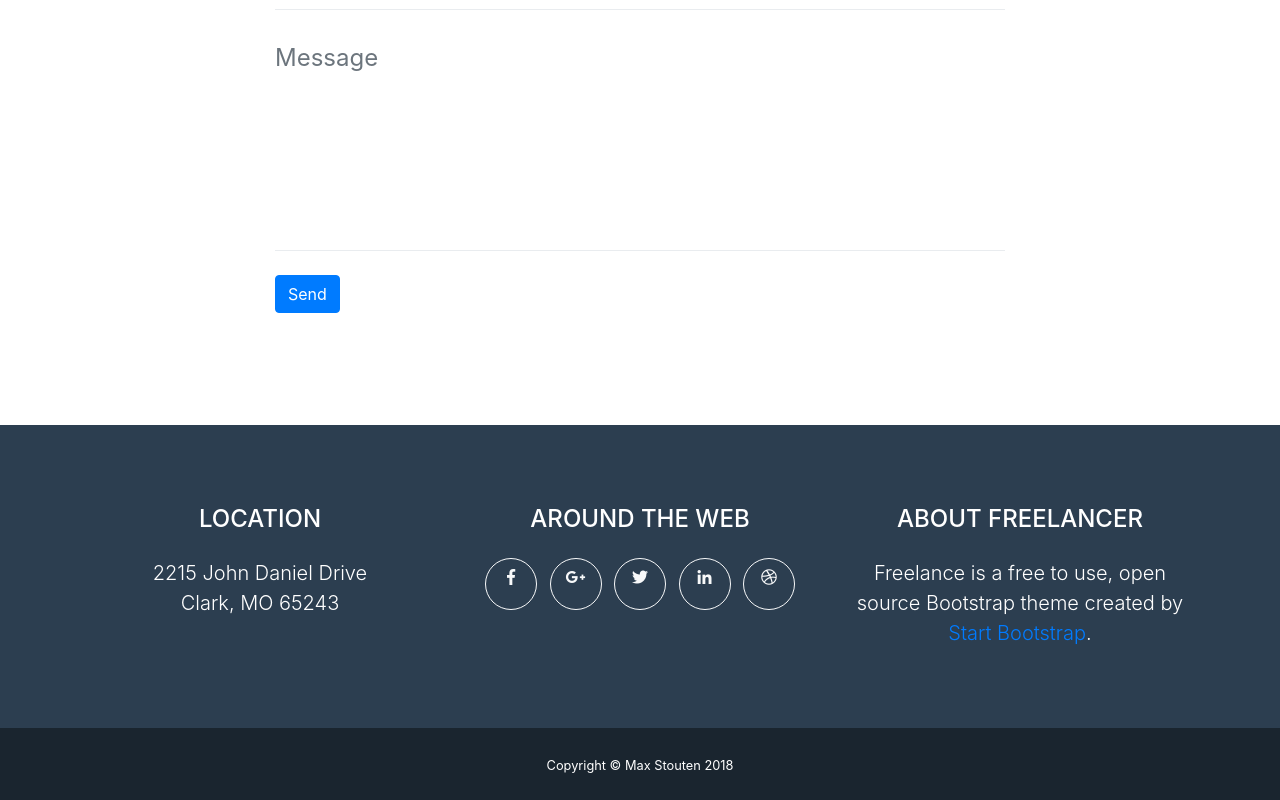
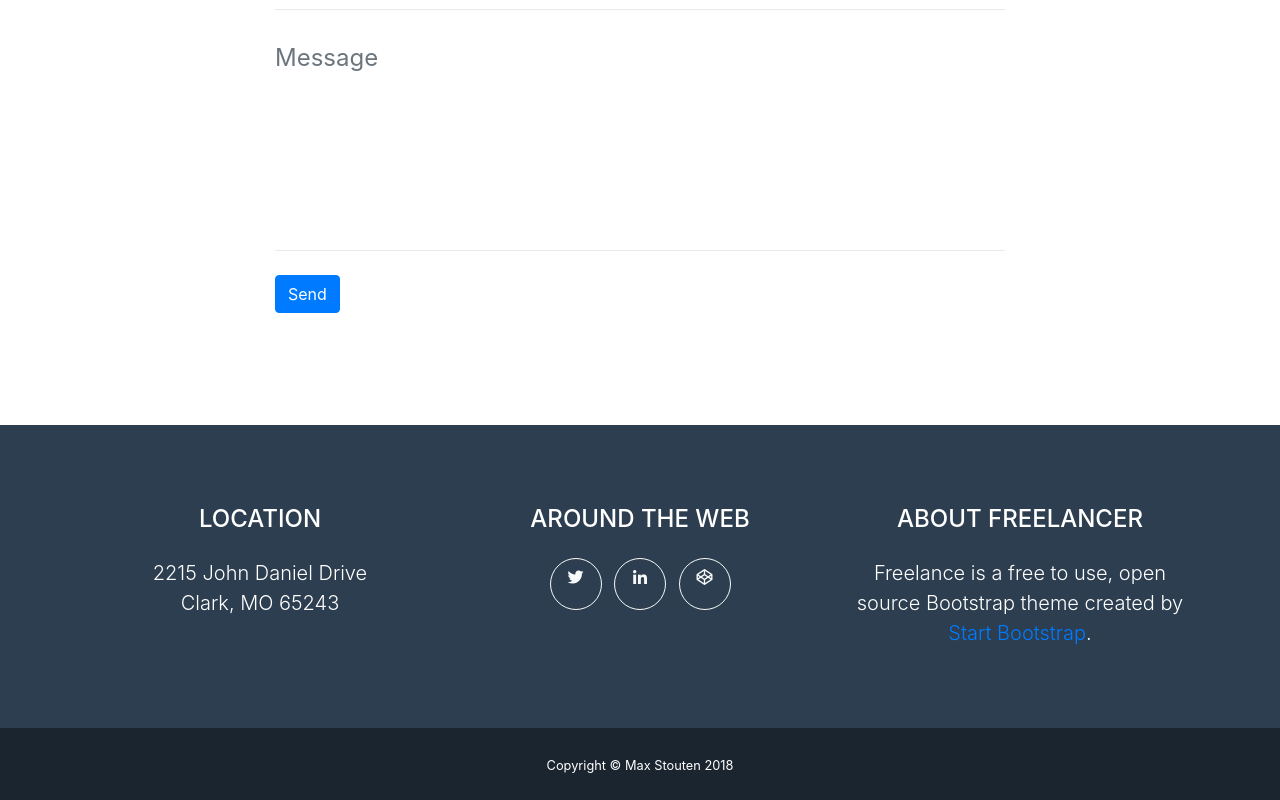
Before and after one commit to KapiteinKattenkwaad/startbootstrap-freelancer-gh-pages, a website with bundled scripts: page index.html in a window 1280 px wide. Shown: the part 2672-3472 px from the top of the page. Built offline with nearby package versions, Linux system fonts and the light colour scheme.

Commit message:
Update index.html

```diff
--- a/index.html
+++ b/index.html
@@ -211,16 +211,6 @@
             <ul class="list-inline mb-0">
               <li class="list-inline-item">
                 <a class="btn btn-outline-light btn-social text-center rounded-circle" href="#">
-                  <i class="fab fa-fw fa-facebook-f"></i>
-                </a>
-              </li>
-              <li class="list-inline-item">
-                <a class="btn btn-outline-light btn-social text-center rounded-circle" href="#">
-                  <i class="fab fa-fw fa-google-plus-g"></i>
-                </a>
-              </li>
-              <li class="list-inline-item">
-                <a class="btn btn-outline-light btn-social text-center rounded-circle" href="#">
                   <i class="fab fa-fw fa-twitter"></i>
                 </a>
               </li>
@@ -231,7 +221,7 @@
               </li>
               <li class="list-inline-item">
                 <a class="btn btn-outline-light btn-social text-center rounded-circle" href="#">
-                  <i class="fab fa-fw fa-dribbble"></i>
+                  <i class="fab fa-fw fa-codepen"></i>
                 </a>
               </li>
             </ul>
```
